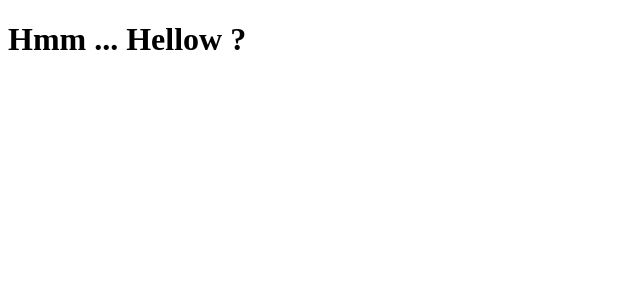
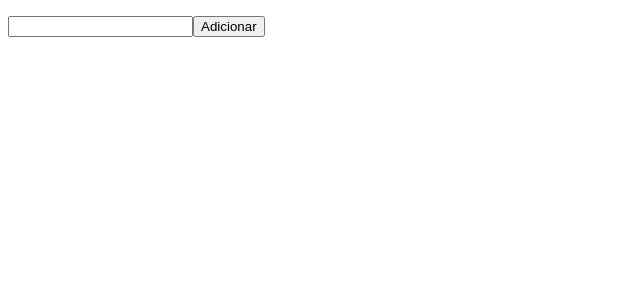
Before and after one commit to maurodesouza/hooks-gostack-introduction, a React (Create React App) app: page / in a window 1280 px wide. Shown: the top 300 px of the page, without its empty margins (0-640 px from the left). Built offline with nearby package versions, Linux system fonts and the light colour scheme.

Commit message:
📕  class 02 - hook useState

```diff
--- a/src/App.js
+++ b/src/App.js
@@ -1,7 +1,31 @@
-import React from 'react';
+import React, { useState } from 'react';
 
 function App() {
-  return <h1>Hmm ... Hellow ?</h1>;
+  const [tasks, setTasks] = useState([]);
+  const [newtask, setNewTask] = useState([]);
+
+  const handleSubmit = e => {
+    e.preventDefault();
+
+    setTasks([...tasks, newtask]);
+    setNewTask('');
+  };
+
+  return (
+    <form onSubmit={handleSubmit}>
+      <ul>
+        {tasks.map(task => (
+          <li key={`${task}${Math.random()}`}>{task}</li>
+        ))}
+      </ul>
+      <input
+        type="text"
+        value={newtask}
+        onChange={e => setNewTask(e.target.value)}
+      />
+      <button type="submit"> Adicionar </button>
+    </form>
+  );
 }
 
 export default App;
```
